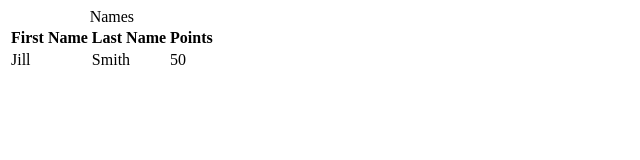
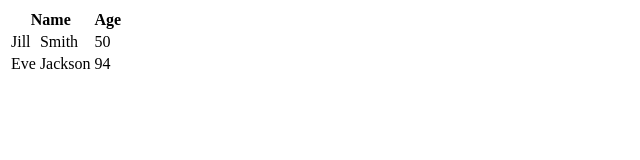
Before and after one commit to Adriantutuianu/Learn-HTML, a plain HTML site: page index.html in a window 1280 px wide. Shown: the whole page, without its empty margins (0-640 px from the left). Drawn offline with Linux system fonts and the light colour scheme.

Commit message:
Table span

```diff
--- a/index.html
+++ b/index.html
@@ -3,18 +3,21 @@
   <head>
     <body>
       <table>
-        <caption>Names</caption>
-
+        <table>
           <tr>
-            <th>First Name</th>
-            <th>Last Name</th>
-            <th>Points</th>
+            <th colspan="2">Name</th>
+            <th>Age</th>
           </tr>
           <tr>
             <td>Jill</td>
             <td>Smith</td>
             <td>50</td>
           </tr>
+          <tr>
+            <td>Eve</td>
+            <td>Jackson</td>
+            <td>94</td>
+          </tr>
         </table>
     </body>
   </head>
```
